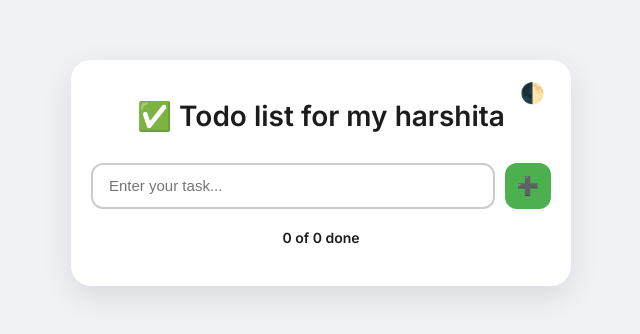
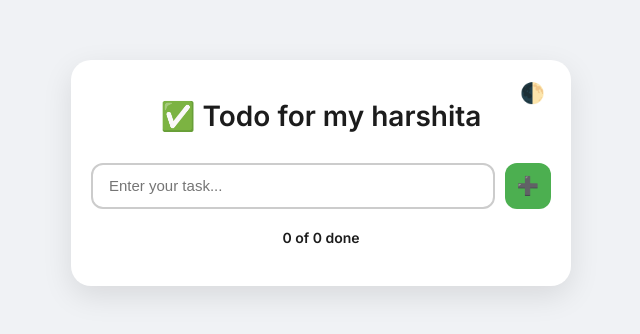
Before and after one commit to 117aryan/TodoApp, a plain HTML site: page index.html in a window 1280 px wide. Shown: the whole page, without its empty margins (319-959 px from the left). Drawn offline with nearby package versions, Linux system fonts and the light colour scheme.

Commit message:
Update index.html

```diff
--- a/index.html
+++ b/index.html
@@ -235,7 +235,7 @@
 <body>
   <div class="container">
     <button class="toggle-dark" onclick="toggleDarkMode()">🌓</button>
-    <h1>✅ Todo list for my harshita</h1>
+    <h1>✅ Todo for my harshita</h1>
 
     <div class="input-section">
       <input type="text" id="taskInput" placeholder="Enter your task..." />
```
